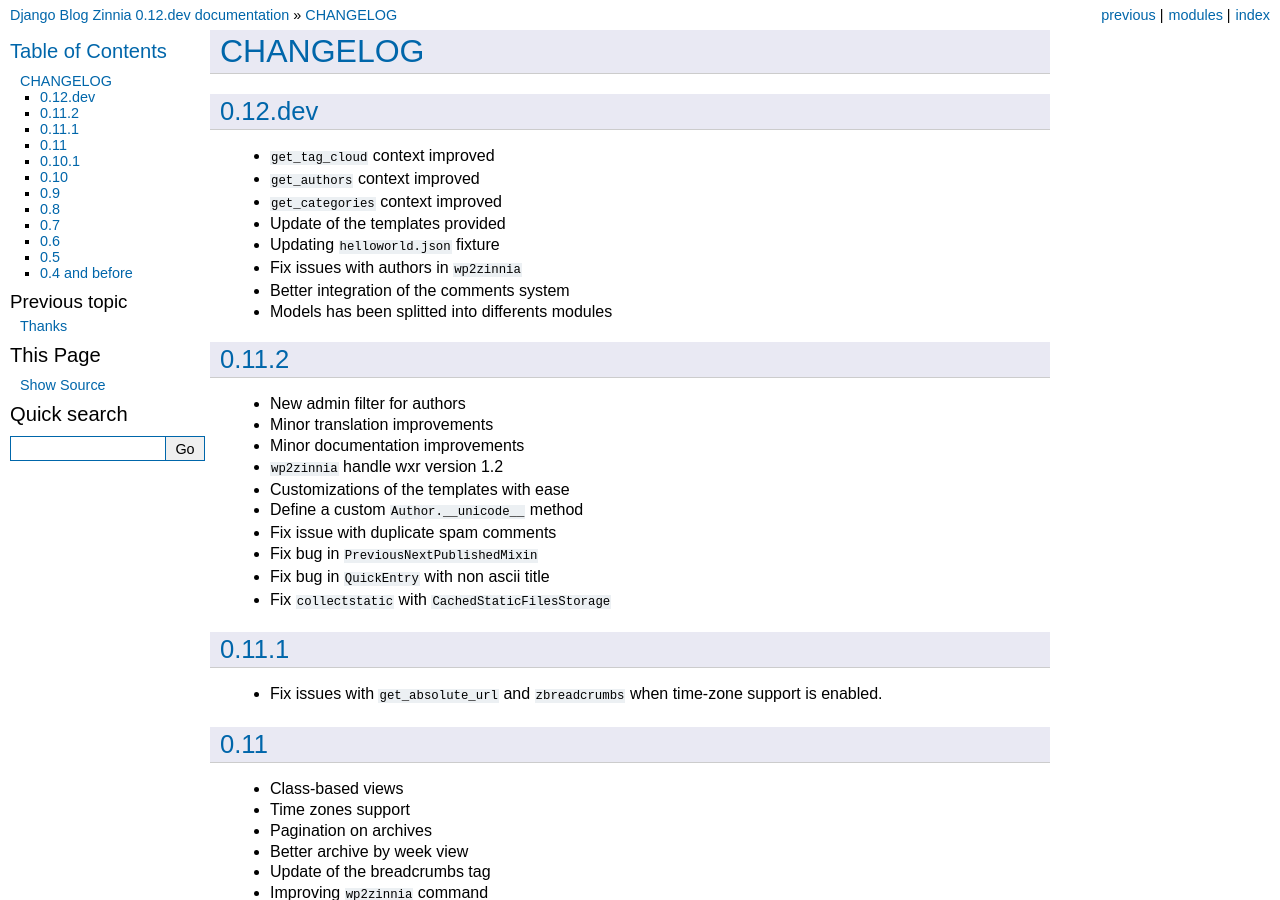
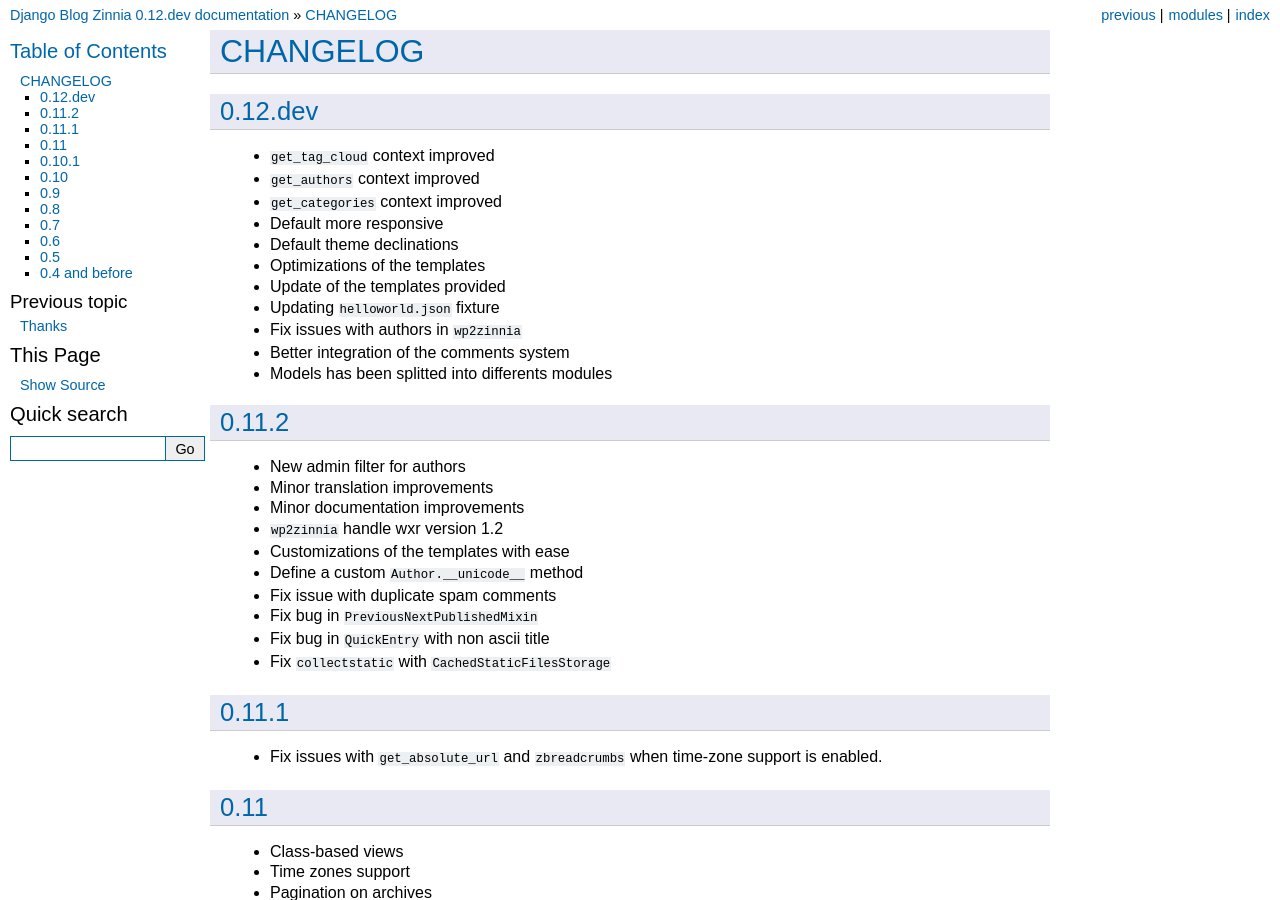
Before and after one commit to Fantomas42/django-blog-zinnia, a Sphinx documentation site: the page built from docs/notes/changelog.rst, in a window 1280 px wide and 900 px high. Built offline with Sphinx 7.4.7, drawn with Linux system fonts in a browser that asks for light colours.

Commit message:
updating changelog

```diff
--- a/docs/notes/changelog.rst
+++ b/docs/notes/changelog.rst
@@ -7,6 +7,9 @@
 * ``get_tag_cloud`` context improved
 * ``get_authors`` context improved
 * ``get_categories`` context improved
+* Default more responsive
+* Default theme declinations
+* Optimizations of the templates
 * Update of the templates provided
 * Updating ``helloworld.json`` fixture
 * Fix issues with authors in ``wp2zinnia``
```
